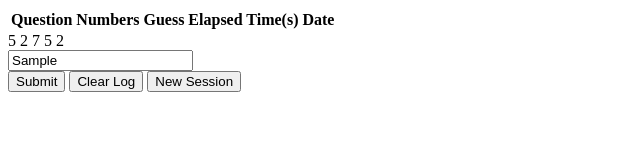
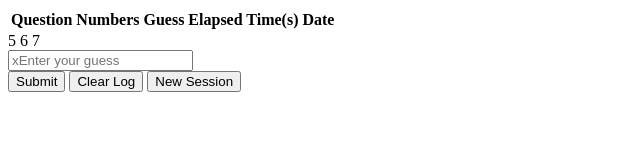
Before and after one commit to krsfer/addthem, a plain HTML site: page addthem.html in a window 1280 px wide. Both pictures are taken after typing "Sample" into the empty fields and a click on the button "Submit". Shown: the full height of the page, 0-640 px from the left. Drawn offline with Linux system fonts and the light colour scheme.

Commit message:
Induce loop by calling displayNumbers() at end of window.submitGuess event

```diff
--- a/addthem.html
+++ b/addthem.html
@@ -16,7 +16,7 @@
 </table>
 
 <div id="question"></div>
-<input type="text" id="userInput" placeholder="Enter your guess">
+<input type="text" id="userInput" placeholder="xEnter your guess" autocomplete="off">
 
 <div id="buttons">
     <button onclick="submitGuess()">Submit</button>
--- a/code.js
+++ b/code.js
@@ -1,3 +1,6 @@
+"use strict";
+
+
 document.addEventListener("DOMContentLoaded", () => {
     let count = 0;
     let max = 10;
@@ -5,6 +8,18 @@ document.addEventListener("DOMContentLoaded", () => {
     const logTable = document.getElementById("logTable");
     const userInput = document.getElementById("userInput");
     const question = document.getElementById("question");
+
+    let startTime = Date.now();
+
+
+    function displayNumbers() {
+        const numbers = generateRandomNumbers();
+        console.log(numbers);
+        question.innerHTML = numbers.join(" ");
+    }
+    function getUserInput() {
+        return userInput.value.trim();
+    }
 
     // Load from local storage if available
     const savedLog = localStorage.getItem('log');
@@ -18,12 +33,9 @@ document.addEventListener("DOMContentLoaded", () => {
         }
     });
 
-    const numbers = generateRandomNumbers();
-    console.log(numbers);
-    question.innerHTML = numbers.join(" ");
 
+    displayNumbers();
     window.submitGuess = () => {
-        const startTime = Date.now();
         const guess = userInput.value.trim();
 
 
@@ -32,6 +44,14 @@ document.addEventListener("DOMContentLoaded", () => {
             const elapsedTime = (endTime - startTime) / 1000;
             total_time += elapsedTime;
 
+            console.log("Start time: " + startTime);
+            console.log("End time: " + endTime);
+            console.log("Elapsed time: " + elapsedTime);
+            console.log("Total time: " + total_time);
+
+            let numbers = question.innerHTML.split(" ");
+            numbers = numbers.map((val) => parseInt(val));
+            console.log(numbers);
             const sum = numbers.reduce((acc, val) => acc + val, 0);
 
             addLog(count + 1, numbers, guess, elapsedTime, new Date().toISOString(), sum);
@@ -51,6 +71,9 @@ document.addEventListener("DOMContentLoaded", () => {
         } else {
             alert("Invalid input. Enter only characters 0-9, a-z, or space.");
         }
+        displayNumbers();
+        userInput.value = "";
+        startTime = Date.now();
     };
 
     window.clearLog = () => {
@@ -66,8 +89,7 @@ document.addEventListener("DOMContentLoaded", () => {
 
     function generateRandomNumbers() {
         const length = Math.floor(Math.random() * 4) + 3;
-        const numbers = Array.from({length}, () => Math.floor(Math.random() * 9) + 1);
-        return numbers;
+        return Array.from({length}, () => Math.floor(Math.random() * 9) + 1);
     }
 
     function addLog(question, numbers, guess, elapsedTime, date, sum) {
@@ -76,9 +98,77 @@ document.addEventListener("DOMContentLoaded", () => {
         localStorage.setItem('log', logTable.innerHTML);
 
         if (parseInt(guess) === sum) {
-            alert("Correct");
+            console.log("Correct");
         } else {
-            alert(`The sum is ${sum}`);
+            console.log(`The sum is ${sum}`);
         }
     }
+
+    // Start loop ///////////////////////////////////////////////////////////////
+    /*setInterval(() => {
+        if (count >= max) {
+            alert(`You have completed ${max} questions in ${total_time.toFixed(2)} seconds`);
+            newSession();
+            let nums = generateRandomNumbers();
+            question.innerHTML = numbers.join(" ");
+        }
+    });*/
+
+/*    let correctCount = 0;
+    let incorrectCount = 0;
+    let totalCount = 0;
+    let totalTime = 0;*/
+
+/*
+    while (true) {
+
+        // Generate random numbers
+        const nums = generateRandomNumbers();
+
+        // Display numbers
+        // displayNumbers(nums);
+
+        // Get user input
+        const input = getUserInput();
+
+        // Check for quit
+        if (input === 'quit') {
+            break;
+        }
+
+        // Check for skip
+        if (input === 'skip') {
+            continue;
+        }
+
+        // Check if input is valid
+        if (isValidInput(input)) {
+
+            // Check if correct
+            const isCorrect = checkInput(input, nums);
+
+            if (isCorrect) {
+                correctCount++;
+            } else {
+                incorrectCount++;
+            }
+
+            // Update counts
+            totalCount++;
+            totalTime += getElapsedTime();
+
+        } else {
+            displayError();
+        }
+
+    }
+*/
+
+    // Display results
+    // displayResults(correctCount, incorrectCount, totalCount, totalTime);
+
+
+    // End loop /////////////////////////////////////////////////////////////////
+
+
 });
```
